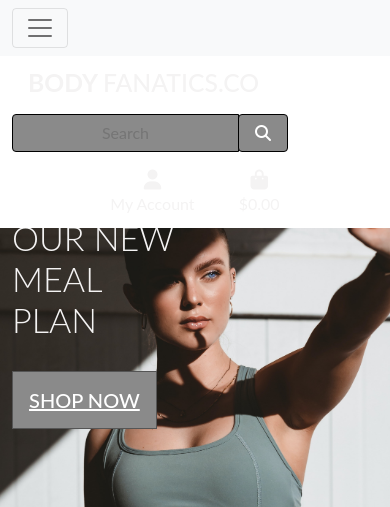
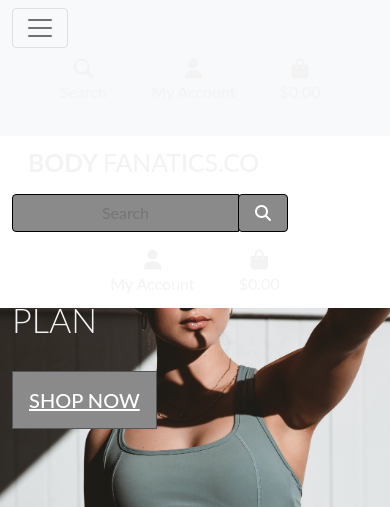
Before and after one commit to Spotarachy/M4-Body-Fanatics, a Django app: page / in a window 390 px wide. Shown: the top 507 px of the page. Run offline with Django 3.2, Linux system fonts and the light colour scheme; a user stored in the database is signed in; some libraries are stand-ins or nearby versions.

Commit message:
added mobile view to its folder

```diff
--- a/static/css/base.css
+++ b/static/css/base.css
@@ -78,6 +78,6 @@ body {
     }
 
     .header-container {
-        padding-top: 164px;
+        padding-top: 180px;
     }
 }
--- a/templates/base.html
+++ b/templates/base.html
@@ -27,6 +27,11 @@
     {% endblock %}
 
     {% block corejs %}
+
+        <script src="jquery-3.6.0.min.js"></script>
+
+        <script src="https://ajax.googleapis.com/ajax/libs/jquery/3.6.0/jquery.min.js"></script>
+
         <script src="https://kit.fontawesome.com/ad963c433a.js" crossorigin="anonymous"></script>
 
         <script src="https://cdn.jsdelivr.net/npm/bootstrap@5.1.3/dist/js/bootstrap.bundle.min.js" integrity="sha384-ka7Sk0Gln4gmtz2MlQnikT1wXgYsOg+OMhuP+IlRH9sENBO0LRn5q+8nbTov4+1p" crossorigin="anonymous"></script>
@@ -48,12 +53,11 @@
 
         <div class="row bg-white">
           <nav class="navbar navbar-expand-lg bg-light w-100">
-
               <button class="navbar-toggler" type="button"  data-toggle="collapse" data-target="#main_nav"aria-expanded="false" aria-controls="main-nav" aria-label="Toggle navigation">
                 <span class="navbar-toggler-icon"></span>
               </button>
-              <!--{% include 'include/mobile-top-header.html' %}-->
-              <!--{% include 'include/main-nav.html' %}-->
+              {% include 'includes/mobile-top-header.html' %}
+              {% include 'includes/main-nav.html' %}
           </nav>
         <div class="col-12 col-lg-4 my-auto py-1 py-lg-0 text-uppercase text-center text-md-left">
             <a< href="{% url 'home' %}" class="nav-link main-logo-link">
@@ -91,9 +95,9 @@
             <div class="dropdown-menu border-0" aria-labelledby="user-options">
                   {% if request.user.is_authenticated %}
                       {% if request.user.is_superuser %}
-                        <a class="dropdown-item" href="#">Product Management</a>
+                        <a href="{% url 'account_logout'%}" class="dropdown-item">Product Management</a>
                       {% endif %}
-                        <a class="dropdown-item" href="#">My Profile</a>
+                        <a href="" class="dropdown-item">My Profile</a>
                         <a href="{% url 'account_logout' %}" class="dropdown-item">Logout</a>
                   {% else %}
                         <a href="{% url 'account_signup' %}" class="dropdown-item">Sign Up</a>
--- a/templates/includes/mobile-top-header.html
+++ b/templates/includes/mobile-top-header.html
@@ -1,5 +1,5 @@
 <ul>
-    <il class="list-inline-item">
+    <li class="list-inline-item">
         <a class="text-black nav-link d-block d-lg-none" href="#" id="mobile-search" data-toggle="dropdown" aria-haspopup="true" aria-expanded="false">
             <div class="text-center">
                 <div><i class="fas fa-search fa-lg"></i></div>
@@ -7,6 +7,58 @@
             </div>
         </a>
 
+        <div class="dropdown-menu border-0 w-100 p-3 rounder-0 my-0" aria-labelledby="mobile-search">
+            <form class="from" method="GET" action="">
+              <div class="input-group w-100">
+                  <input class="from-control border border-black rounded-0" type="text" name="q" placeholder="Search our site">
+                  <div class="input-group-append">
+                      <button class="from-control form-control btn btn-black border border-black rounded-0" type="submit">
+                        <span>
+                            <i class="fas fa-search"></i>
+                        </span>
+                      </button>
+                  </div>
+              </div>
+            </form>
+        </div>
+    </li>
 
-    </il>
+    <li class="list-inline-item dropdown">
+              <a class="text-black nav-link d-block d-lg-none" href="#" id="user-options" data-toggle="dropdown" aria-haspopup="true" aria-expanded="false">
+                <div class="text-center">
+                    <div>
+                      <i class="fas fa-user fa-lg"></i>
+                        <p class="my-0">My Account</p>
+                    </div>
+                </div>
+            </a>
+          <div class="dropdown-menu border-0" aria-labelledby="user-options">
+                {% if request.user.is_authenticated %}
+                    {% if request.user.is_superuser %}
+                      <a href="{% url 'account_logout'%}" class="dropdown-item">Product Management</a>
+                    {% endif %}
+                      <a href="" class="dropdown-item">My Profile</a>
+                      <a href="{% url 'account_logout' %}" class="dropdown-item">Logout</a>
+                {% else %}
+                      <a href="{% url 'account_signup' %}" class="dropdown-item">Sign Up</a>
+                      <a href="{% url 'account_login' %}" class="dropdown-item">Login</a>
+                {% endif %}
+            </div>
+          </li>
+          <li class="list-inline-item">
+            <a class="{% if grand_total %}text-info font-weight-bold{% else %}text-black{% endif %} nav-link d-block d-lg-none" href="">
+             <div class="text-center">
+                <div>
+                  <i class="fas fa-shopping-bag fa-lg"></i>
+                </div>
+                <p class="my-0">
+                    {% if grand_total %}
+                        ${{ grand_total|floatformat:2 }}
+                    {% else %}
+                        $0.00
+                    {% endif %}
+                </p>
+              </div>
+        </a>
+    </li>
 </ul>
```
Lines whose indentation alone changed are shown as unchanged.
